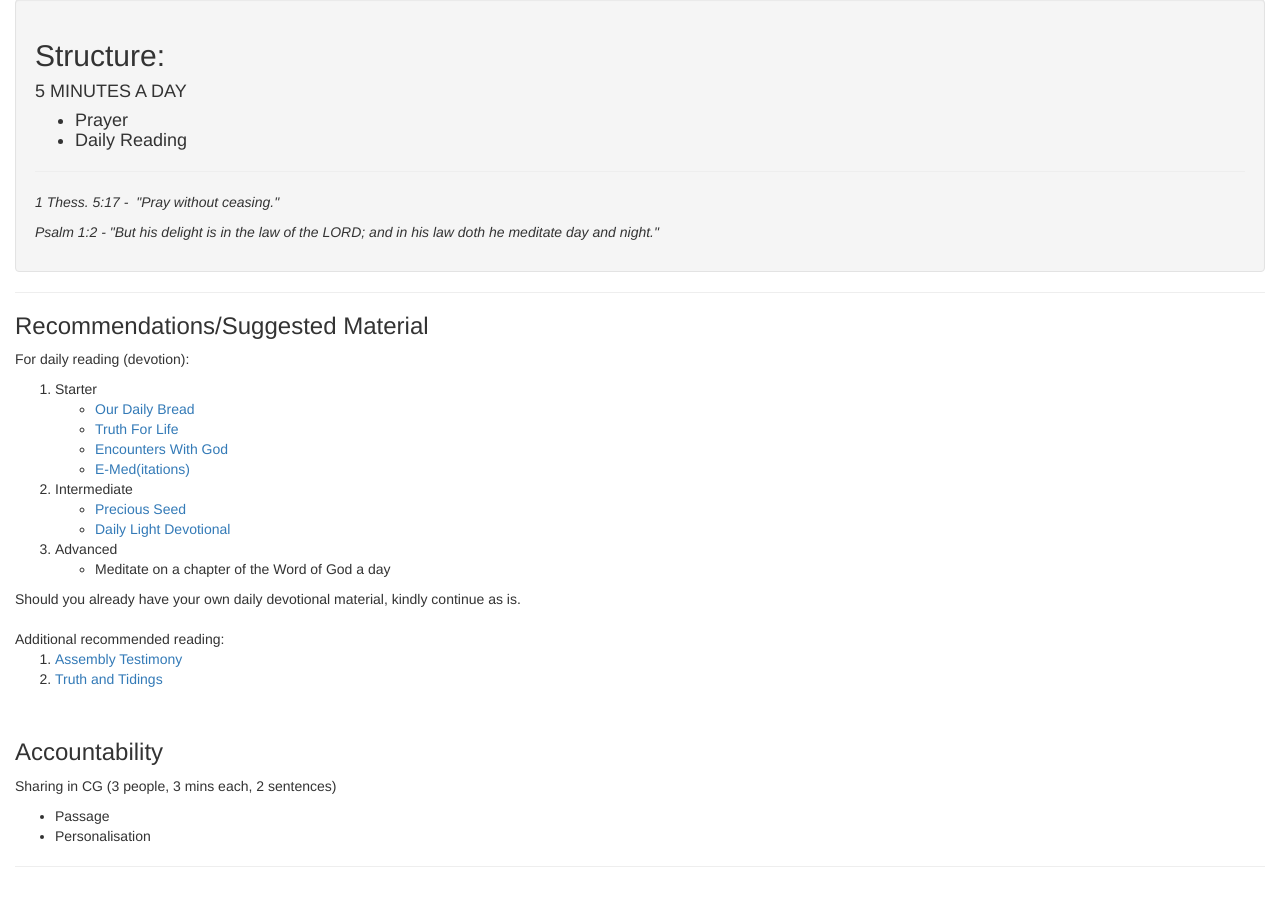
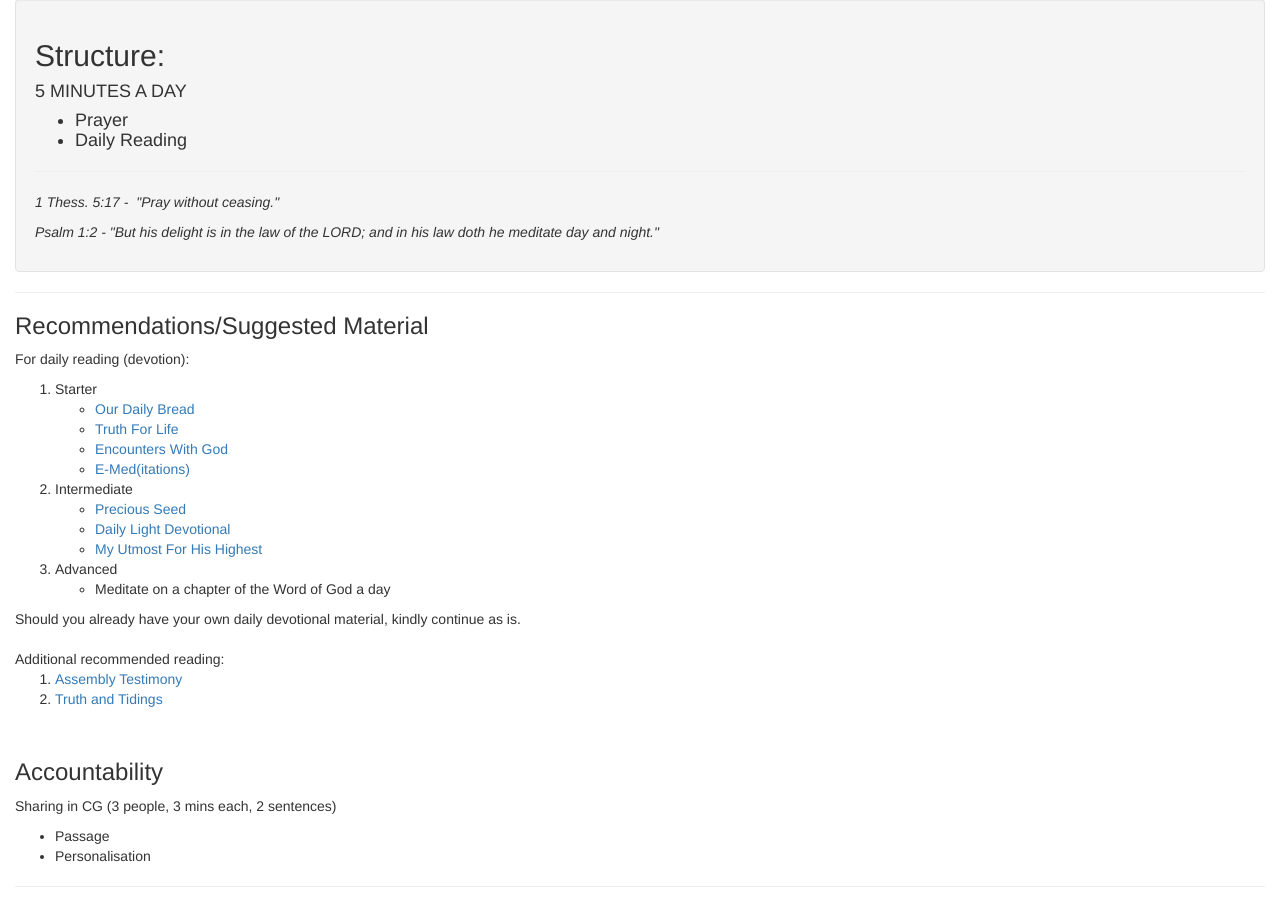
Before and after one commit to sagcdailydevo/sagcdailydevo.github.io, a plain HTML site: page index.html in a window 1280 px wide. Shown: the part 495-1396 px from the top of the page. Drawn offline with nearby package versions, Linux system fonts and the light colour scheme.

Commit message:
Added My Utmost For His Highest to Intermediate Suggested Material

```diff
--- a/index.html
+++ b/index.html
@@ -67,6 +67,7 @@
                     <ul>
                         <li><a href="https://www.preciousseed.org/dailythought.cfm">Precious Seed</a></li>
                         <li><a href="https://dailylightdevotional.org/">Daily Light Devotional</a></li>
+                        <li><a href="https://utmost.org/">My Utmost For His Highest</a></li>
                     </ul>
                     <li>Advanced</li>
                     <ul>
```
